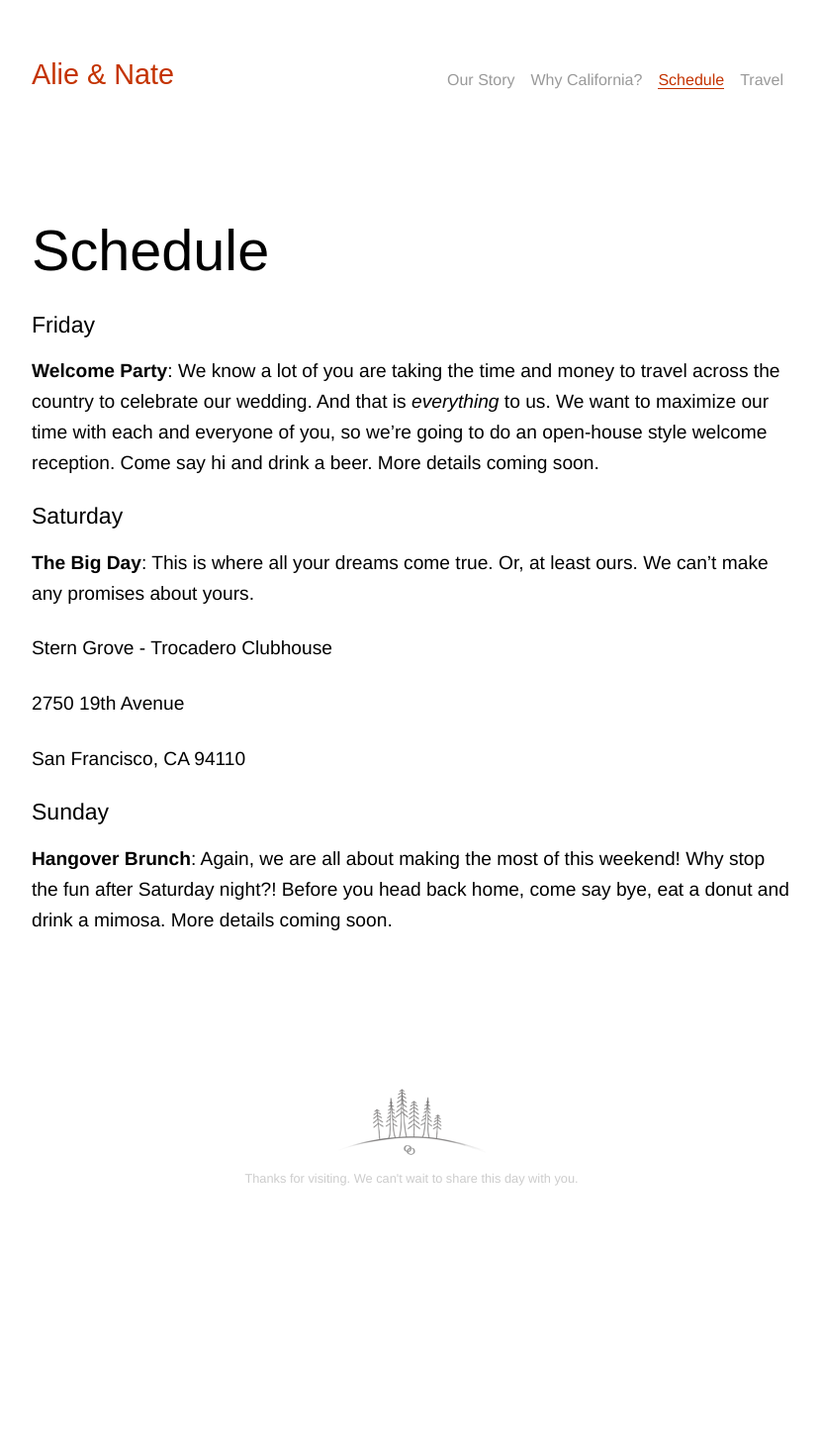
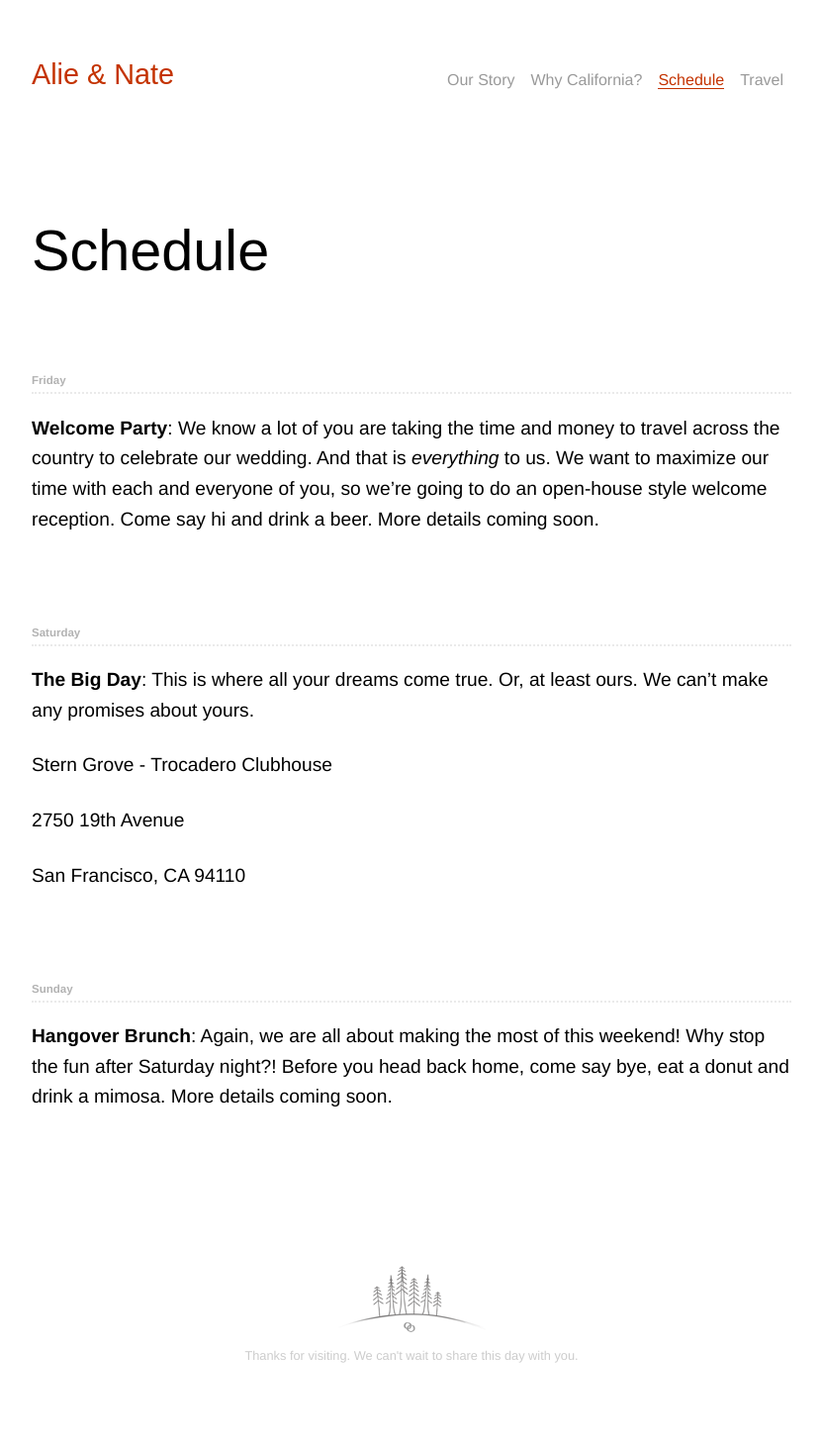
Before and after one commit to nkadlac/alieplusnate.com, a Jekyll site: the page built from schedule.md, in a window 1280 px wide. Shown: the whole page at 99% size, without its empty margins (224-1055 px from the left). Built offline with Jekyll 4.4.1, drawn with Linux system fonts in a browser that asks for light colours; some web fonts are replaced; before the commit the page ends 1282 px from its top, so only the background shows below that.

Commit message:
changed h2 styles

```diff
--- a/assets/main.scss
+++ b/assets/main.scss
@@ -253,8 +253,16 @@ article.post {
 }
 
 .post-content h2 {
-  font-size: 1.2em;
-  font-weight: normal;
+  font-size: .6em;
+  font-weight: bold;
+  text-transform: capitalize;
+  color: rgba(0,0,0,.3);
+  // margin-bottom: 30px;
+  padding-bottom: 5px;
+  margin-top: 8em;
+  border-bottom: 2px dotted #eaeaea;
+
+  // width: auto;
 }
 
 article.post p {
```
